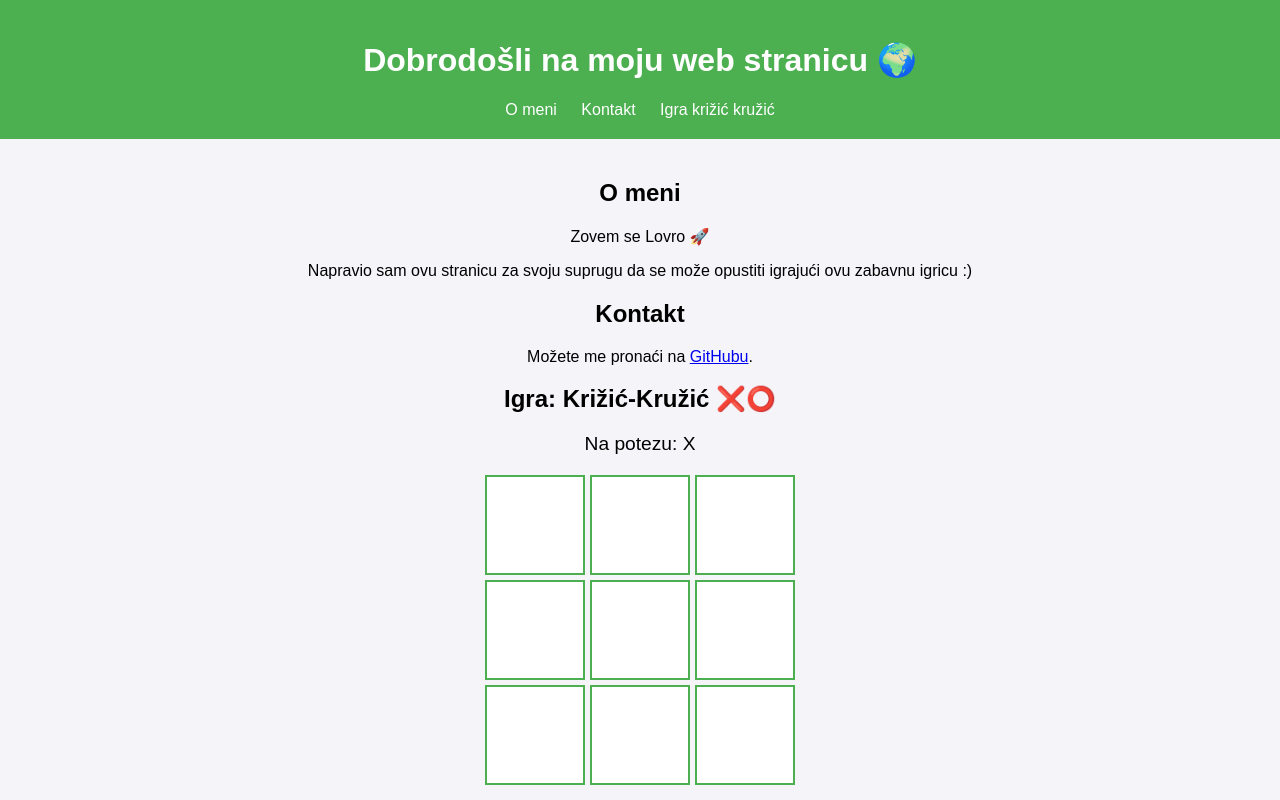
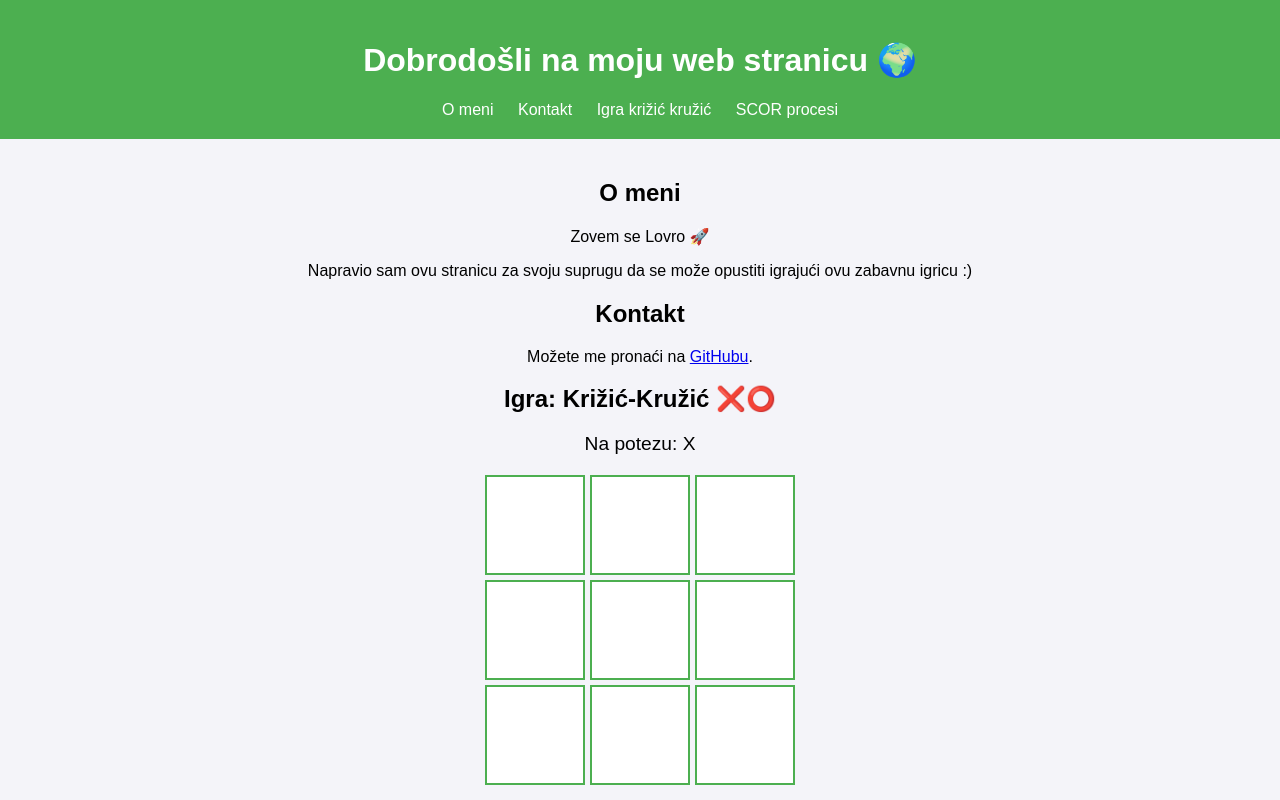
Before and after one commit to lovrocvitas2020/MyWebsiteTest1, a plain HTML site: page index.html in a window 1280 px wide. Shown: the top 800 px of the page. Drawn offline with Linux system fonts and the light colour scheme.

Commit message:
Update index.html

```diff
--- a/index.html
+++ b/index.html
@@ -87,6 +87,7 @@
       <a href="#about">O meni</a>
       <a href="#contact">Kontakt</a>
       <a href="#game">Igra križić kružić</a>
+      <a href="scor.html">SCOR procesi</a>
     </nav>
   </header>
 
```
